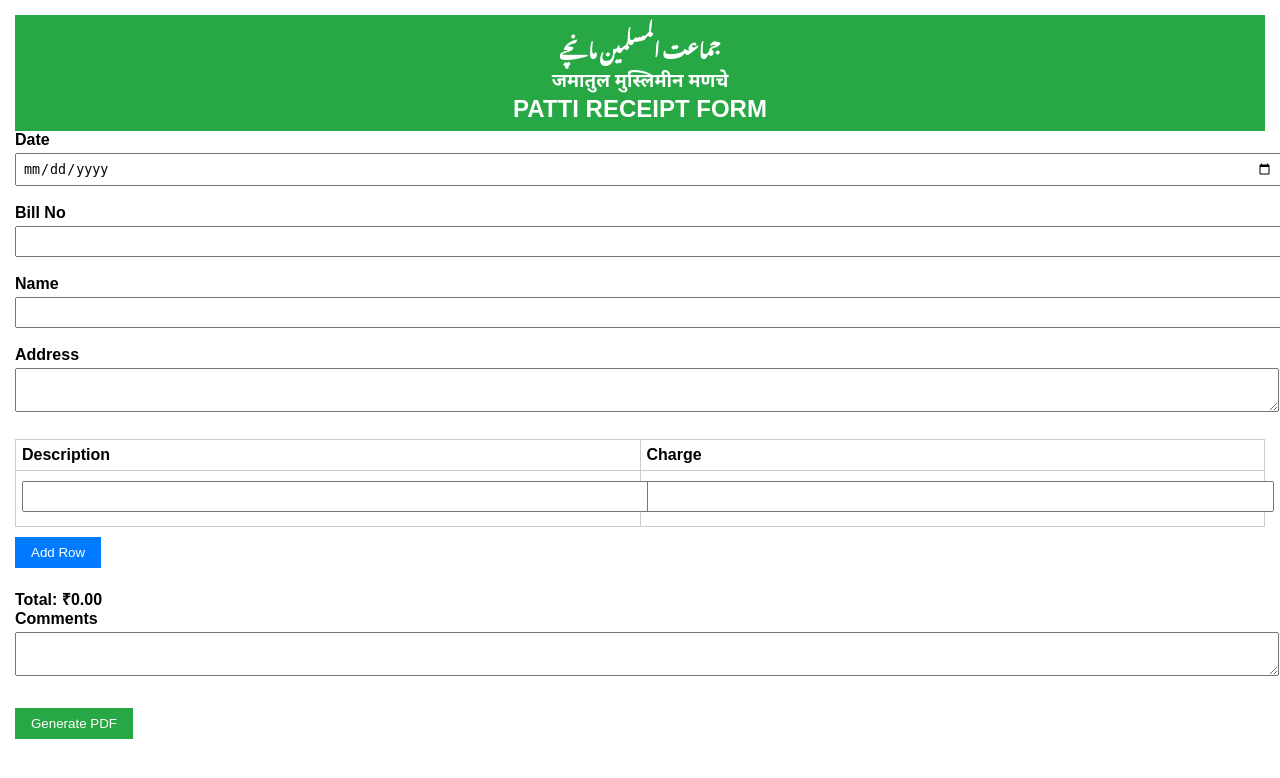
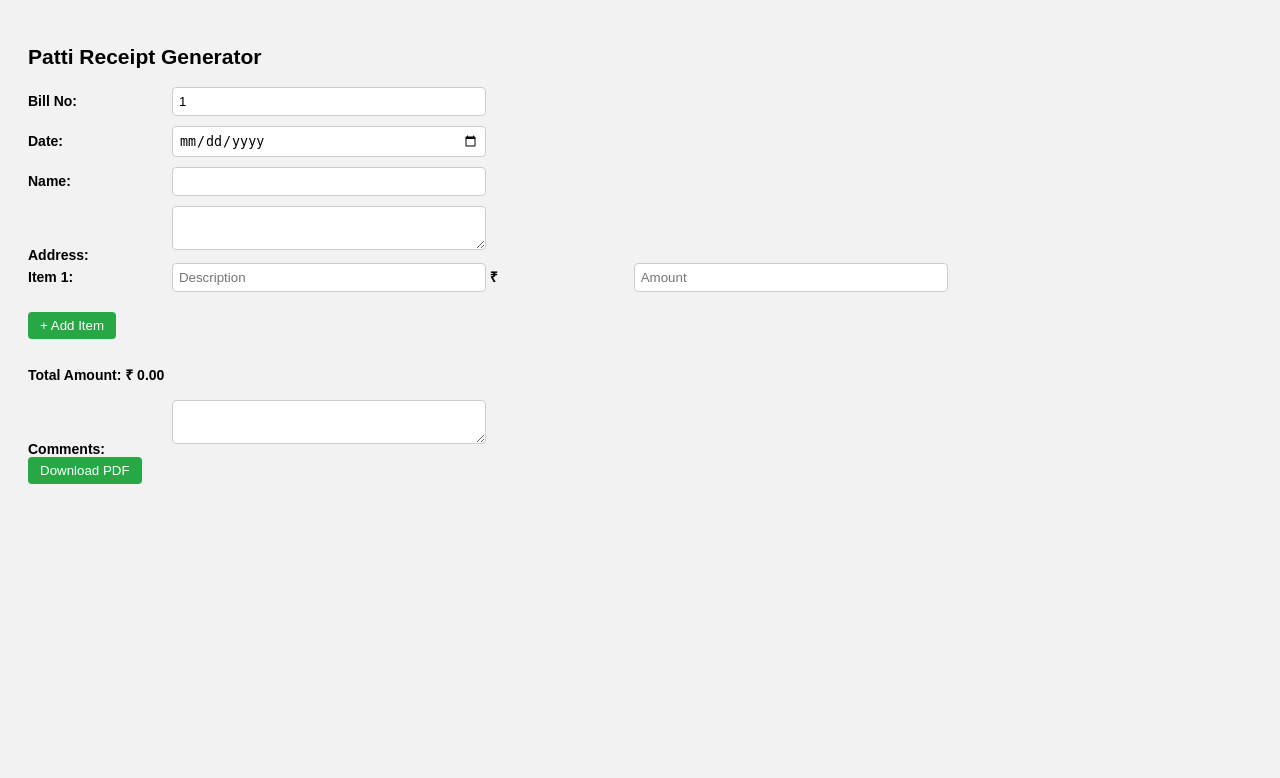
Before and after one commit to manchepatti/manche-patti-app, a Flask app: page / in a window 1280 px wide. Shown: the top 778 px of the page. Run offline with Flask 3, Linux system fonts and the light colour scheme; data that the repository does not hold is empty; parts of the project's set-up code (start-up, migrations or seed data) failed here and were passed over.

Commit message:
Update form.html

```diff
--- a/templates/form.html
+++ b/templates/form.html
@@ -1,178 +1,105 @@
 <!DOCTYPE html>
-<html lang="en">
+<html>
 <head>
-  <meta charset="UTF-8">
     <title>Patti Form</title>
     <style>
         body {
             font-family: Arial, sans-serif;
-      margin: 0;
-      padding: 15px;
+            padding: 20px;
+            font-size: 14px;
+            background-color: #f2f2f2;
         }
-
-    .header {
-      background-color: #28a745;
-      color: white;
-      text-align: center;
-      padding: 8px 0;
-      margin: 0;
-      width: 100%;
+        label {
+            width: 140px;
+            display: inline-block;
+            font-weight: bold;
         }
-
-    .header h1, .header h2, .header h3 {
-      margin: 0;
+        input, textarea {
+            width: 300px;
+            margin-bottom: 10px;
+            padding: 6px;
+            border: 1px solid #ccc;
+            border-radius: 4px;
         }
-
-    .form-group {
+        .item-row {
             margin-bottom: 10px;
         }
-
-    label {
-      display: block;
-      font-weight: bold;
-    }
-
-    input, textarea {
-      width: 100%;
-      padding: 6px;
-      margin-top: 4px;
-      margin-bottom: 8px;
-    }
-
-    table {
-      width: 100%;
-      border-collapse: collapse;
-      margin-top: 15px;
-    }
-
-    th, td {
-      border: 1px solid #ccc;
-      padding: 6px;
-      text-align: left;
-    }
-
         button {
-      padding: 8px 16px;
+            padding: 6px 12px;
             background-color: #28a745;
             color: white;
             border: none;
+            border-radius: 4px;
             cursor: pointer;
-      margin-top: 10px;
         }
-
-    .add-row-btn {
-      background-color: #007bff;
-      margin-bottom: 10px;
+        button:hover {
+            background-color: #218838;
         }
-
         .total-box {
             font-weight: bold;
             margin-top: 10px;
         }
-
-    @media (max-width: 600px) {
-      input, textarea, button {
-        width: 100%;
-      }
-
-      table, thead, tbody, th, td, tr {
-        display: block;
-      }
-
-      th, td {
-        text-align: right;
-        padding-left: 50%;
-        position: relative;
-      }
-
-      th::before, td::before {
-        position: absolute;
-        left: 10px;
-        width: 45%;
-        white-space: nowrap;
-      }
-    }
     </style>
 </head>
 <body>
+    <h2>Patti Receipt Generator</h2>
+    <form action="/generate" method="post">
+        <label>Bill No:</label>
+        <input name="bill_no" value="{{ next_bill_no }}" readonly><br>
 
-  <div class="header">
-    <h3 style="font-family: 'Noto Nastaliq Urdu', serif;">جماعت المسلمین مانچے</h3>
-    <h3 style="font-family: 'Noto Sans Devanagari', sans-serif;">जमातुल मुस्लिमीन मणचे</h3>
-    <h2>PATTI RECEIPT FORM</h2>
+        <label>Date:</label>
+        <input type="date" name="date" required><br>
+
+        <label>Name:</label>
+        <input name="name" required><br>
+
+        <label>Address:</label>
+        <textarea name="address" rows="2"></textarea><br>
+
+        <div id="items">
+            <div class="item-row">
+                <label>Item 1:</label>
+                <input name="desc1" placeholder="Description">
+                <label>₹</label>
+                <input name="charge1" type="number" step="0.01" placeholder="Amount" oninput="calculateTotal()"><br>
+            </div>
         </div>
 
-  <form method="POST" action="/generate">
-    <div class="form-group">
-      <label for="date">Date</label>
-      <input type="date" name="date" required>
-    </div>
+        <button type="button" onclick="addItem()">+ Add Item</button><br><br>
 
-    <div class="form-group">
-      <label for="bill_no">Bill No</label>
-      <input type="text" name="bill_no" id="bill_no" value="{{ bill_no }}" readonly>
-    </div>
+        <div class="total-box">Total Amount: ₹ <span id="total">0.00</span></div><br>
 
-    <div class="form-group">
-      <label for="name">Name</label>
-      <input type="text" name="name" required>
-    </div>
+        <label>Comments:</label>
+        <textarea name="comments" rows="2"></textarea><br>
 
-    <div class="form-group">
-      <label for="address">Address</label>
-      <textarea name="address" rows="2" required></textarea>
-    </div>
-
-    <table id="items-table">
-      <thead>
-        <tr>
-          <th>Description</th>
-          <th>Charge</th>
-        </tr>
-      </thead>
-      <tbody>
-        <tr>
-          <td><input type="text" name="desc1"></td>
-          <td><input type="number" name="charge1" step="0.01" class="charge-input"></td>
-        </tr>
-      </tbody>
-    </table>
-
-    <button type="button" class="add-row-btn" onclick="addRow()">Add Row</button>
-
-    <div class="total-box">Total: ₹<span id="live_total">0.00</span></div>
-
-    <div class="form-group">
-      <label for="comments">Comments</label>
-      <textarea name="comments" rows="2"></textarea>
-    </div>
-
-    <button type="submit">Generate PDF</button>
+        <button type="submit">Download PDF</button>
     </form>
 
     <script>
-    let rowCount = 1;
+        let count = 1;
 
-    function addRow() {
-      rowCount++;
-      const tbody = document.querySelector('#items-table tbody');
-      const row = document.createElement('tr');
-      row.innerHTML = `
-        <td><input type="text" name="desc${rowCount}"></td>
-        <td><input type="number" name="charge${rowCount}" step="0.01" class="charge-input"></td>
-      `;
-      tbody.appendChild(row);
+        function addItem() {
+            count++;
+            const div = document.createElement("div");
+            div.className = "item-row";
+            div.innerHTML = `
+                <label>Item ${count}:</label>
+                <input name="desc${count}" placeholder="Description">
+                <label>₹</label>
+                <input name="charge${count}" type="number" step="0.01" placeholder="Amount" oninput="calculateTotal()"><br>`;
+            document.getElementById("items").appendChild(div);
         }
 
-    document.addEventListener('input', function () {
+        function calculateTotal() {
             let total = 0;
-      document.querySelectorAll('.charge-input').forEach(input => {
-        let val = parseFloat(input.value);
-        if (!isNaN(val)) total += val;
-      });
-      document.getElementById('live_total').textContent = total.toFixed(2);
-    });
+            for (let i = 1; i <= count; i++) {
+                const charge = document.querySelector(`input[name='charge${i}']`);
+                if (charge && charge.value) {
+                    total += parseFloat(charge.value) || 0;
+                }
+            }
+            document.getElementById("total").textContent = total.toFixed(2);
+        }
     </script>
-
 </body>
 </html>
```
Lines whose indentation alone changed are shown as unchanged.
